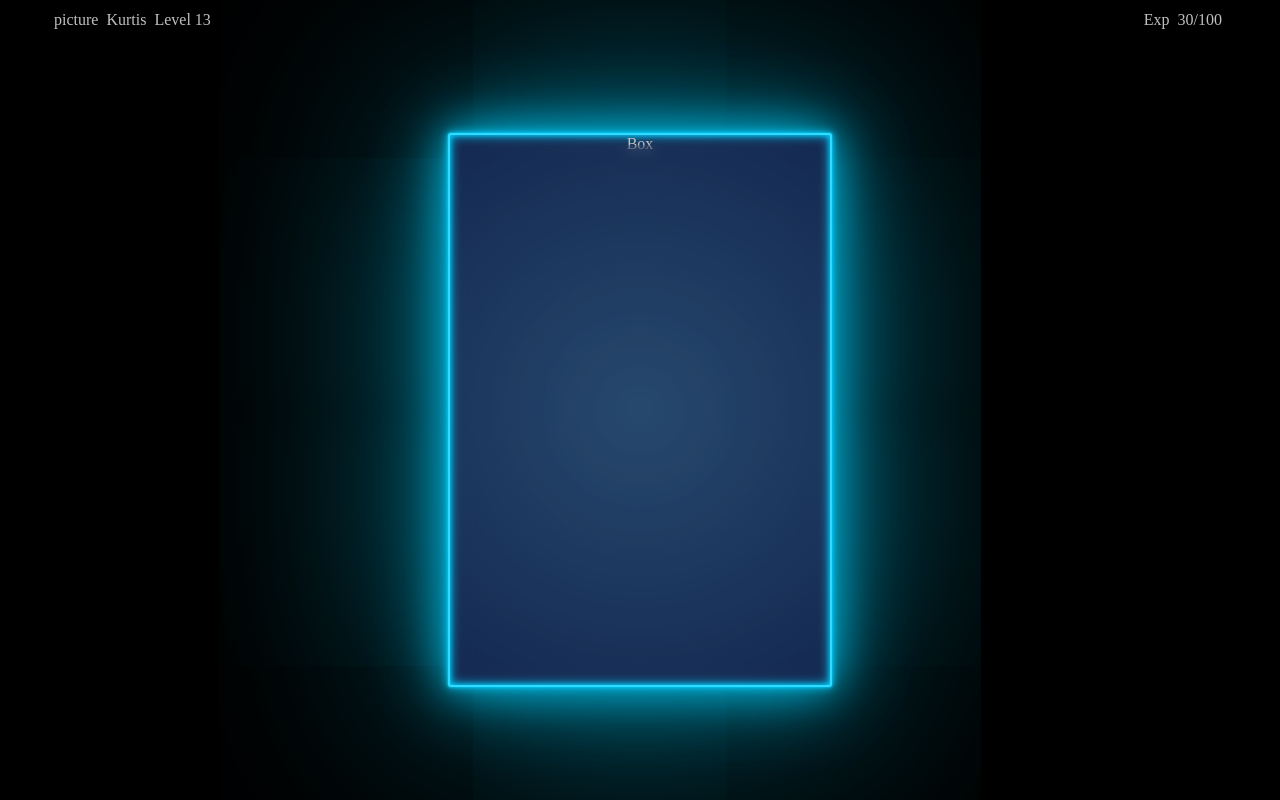
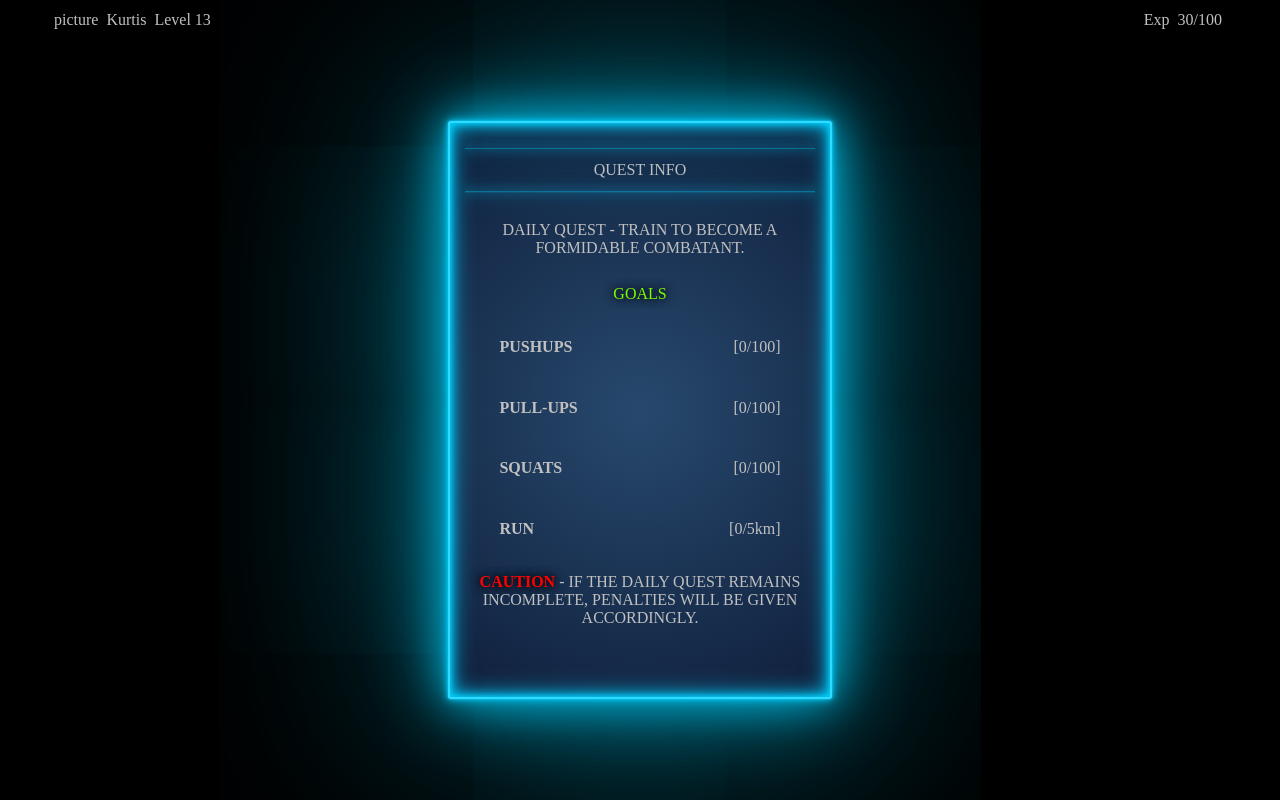
Before and after one commit to KurtisCiao/web-dev-journey, a plain HTML site: page leveling-system-project/index.html in a window 1280 px wide. Drawn offline with Linux system fonts and the light colour scheme.

Commit message:
items alignment

```diff
--- a/leveling-system-project/index.html
+++ b/leveling-system-project/index.html
@@ -18,15 +18,47 @@
             </ul>
 
             <ul class="profile-right">
-                    <li><span class="exp">Exp</span></li>
-                    <li><span class="exp-bar">30/100</span></li>
+                <li><span class="exp">Exp</span></li>
+                <li><span class="exp-bar">30/100</span></li>
             </ul>
         </nav>
 
     </header>
 
     <div class="quest-window">
-        <div class="quest-window-box">Box</div>
+        <div class="quest-window-box">
+            <div class="quest-info">QUEST INFO</div>
+            <div class="daily-quest"><span>DAILY QUEST - TRAIN TO BECOME A FORMIDABLE COMBATANT.</span></div>
+            <div class="goals">GOALS</div>
+
+            <div class="activities-box">
+                <div class="exercise-1">
+                    <div class="pushups">
+                        <h4>PUSHUPS</h4>
+                    </div>
+                    <div class="reps">[0/100]</div>
+                </div>
+                <div class="exercise-2">
+                    <div class="pull-ups">
+                        <h4>PULL-UPS</h4>
+                    </div>
+                    <div class="reps">[0/100]</div>
+                </div>
+                <div class="exercise-3">
+                    <div class="squats">
+                        <h4>SQUATS</h4>
+                    </div>
+                    <div class="reps">[0/100]</div>
+                </div>
+                <div class="exercise-4">
+                    <div class="run">
+                        <h4>RUN</h4>
+                    </div>
+                    <div class="distance">[0/5km]</div>
+                </div>
+            </div>
+            <div class="caution"><span class="caution-highlight">CAUTION</span> - IF THE DAILY QUEST REMAINS INCOMPLETE, PENALTIES WILL BE GIVEN ACCORDINGLY.</div>
+        </div>
     </div>
 </body>
 
--- a/leveling-system-project/style.css
+++ b/leveling-system-project/style.css
@@ -1,7 +1,6 @@
 body {
     margin: 0%;
     background-color: rgb(0, 0, 0);
-    /* background-color: hsl(241, 91%, 13%); */
 }
 
 h3, h5 {
@@ -11,7 +10,7 @@ h3, h5 {
 
 nav {
     display: flex;
-    background-color: t;
+    background-color: transparent;
     width: 100%;
     height: 40px;
     justify-content: space-between;
@@ -56,9 +55,7 @@ nav {
 .quest-window-box {
     height: 550px;
     width: 380px;
-    background: radial-gradient(circle at center, #27496D, #142850);
-    /* background: linear-gradient(135deg, #27496D, #142850); */
-    /* background-color: rgba(114, 54, 226, 0.151); */
+    background: radial-gradient(circle at center, #27496D, #0f1e3b);
     display: flex;
     justify-content: center;
     color: silver;
@@ -72,25 +69,93 @@ nav {
         0 0 80px rgb(0, 168, 204),
         0 0 1000px rgb(0, 168, 204),
         inset 0 0 5px rgb(0, 208, 255),
-        inset 0 0 12px rgb(0, 208, 255);
+        inset 0 0 12px rgb(0, 208, 255),
+        inset 0 0 24px rgb(0, 208, 255);
 
     backdrop-filter: blur(6px);
 }
 
-.quest-window-box::before {
+.quest-window-box {
+    display: flex;
+    flex-direction: column;
+    align-items:center;
+    justify-content: flex-start;
+    padding-top: 24px;
+
+}
+
+.quest-info {
+    position: relative;
+    display: flex;
+    border-top: 1px solid rgba(51, 218, 255, 0);
+    border-bottom: 1px solid rgba(51, 218, 255, 0.089);
+    height: 44px;
+    width:350px;
+    align-items: center;
+    justify-content: center;
+    margin-bottom: 28px;
+}
+
+.quest-info::before,
+.quest-info::after {
     content: "";
     position: absolute;
-    top: 10px;
-    left: 10px;
-    right: 10px;
-    bottom: 10px;
-    /* border: 2px solid rgb(0, 0, 0); */
+    left: 0px;
+    right: 0px;
+    height: 1px;
+    background: #01d0ff6e;
     box-shadow:
-        0 0 10px rgb(0, 168, 204),
-        0 0 20px rgb(0, 168, 204),
-        0 0 40px rgb(0, 168, 204)
-        inset 0 0 10px rgb(0, 168, 204);
-    backdrop-filter: blur(6px);
-    border-radius: 8px;
-    opacity: 0.8;
+    0 0 8px #01d0ff,
+    0 0 16px #01d0ff,
+    0 0 32px #01d0ff;
 }
+
+.quest-info::before {
+    top: 0;
+}
+
+.quest-info::after {
+    bottom: 0;
+}
+
+.daily-quest {
+    margin-bottom: 28px;
+    justify-content: center;
+    align-items: center;
+    text-align: center;
+}
+
+.goals {
+    padding-bottom: 14px;
+    color: lawngreen;
+    text-shadow: 0px 0px 10px black, 0px 0px 10px black;
+}
+
+.activities-box {
+    display: flex;
+    flex-direction: column;
+    justify-content: space-between;
+    align-items: center;
+    width: 100%;
+    padding-bottom: 14px;
+}
+
+.exercise-1, .exercise-2, .exercise-3, .exercise-4 {
+    display: flex;
+    justify-content: space-between;
+    align-items: center;
+    width: 74%;
+}
+
+.caution {
+    margin-bottom: 28px;
+    justify-content: center;
+    align-items: center;
+    text-align: center;
+}
+
+.caution-highlight {
+    color: red;
+    font-weight: bold;
+    text-shadow: 0px 0px 10px black, 0px 0px 10px black;
+}
```
